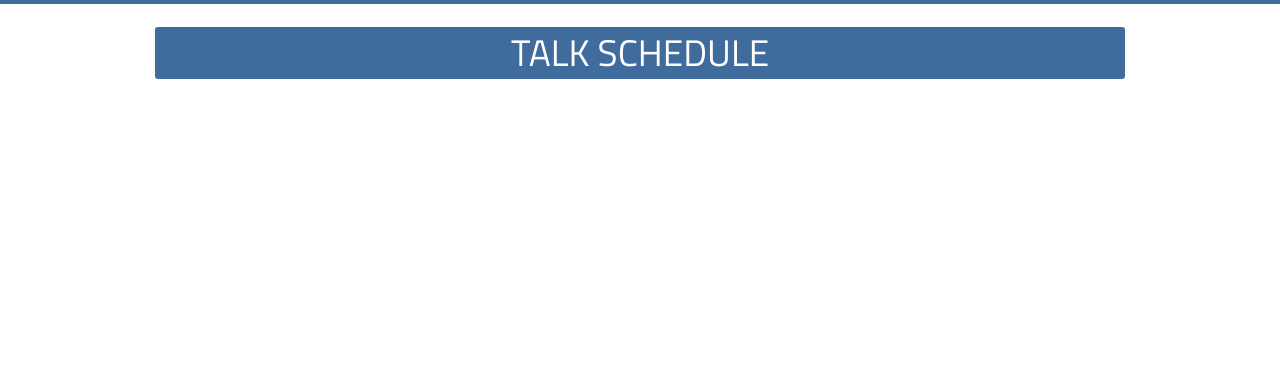
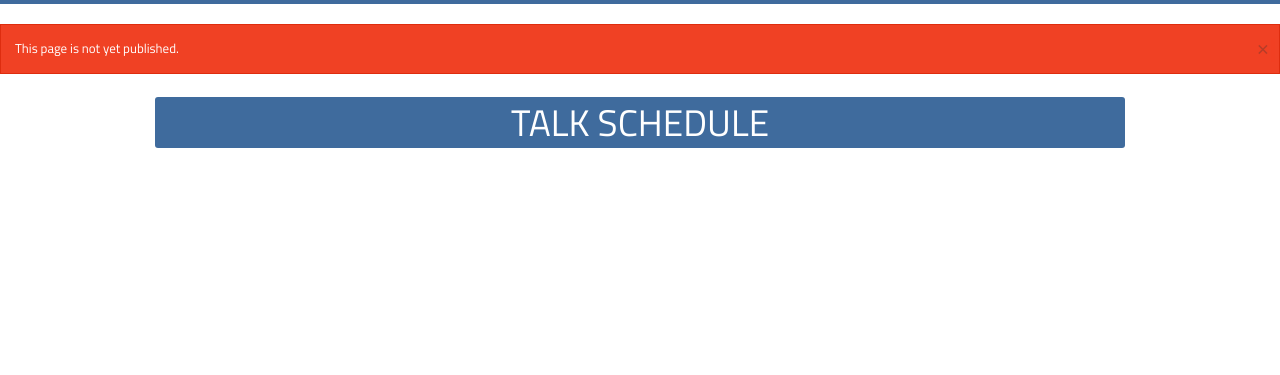
Before and after one commit to PyGotham/pygotham, a Python web app: template pygotham/frontend/templates/talks/schedule.html in a window 1280 px wide. Shown: the part 45-420 px from the top of the page. Run offline with Jinja, Linux system fonts and the light colour scheme; the template is opened without the code that fills it, so the values that code supplies are empty; some libraries are stand-ins or nearby versions; some web fonts are replaced.

Commit message:
Add alert when viewing unpublished talk pages
Admins can view unpublished pages in the Talks section of the site. An
alert is being added to the top of the page to draw attention to the
fact that the page being viewed isn't actually published on the site
yet.

```diff
--- a/pygotham/frontend/templates/macros/common.html
+++ b/pygotham/frontend/templates/macros/common.html
@@ -10,3 +10,10 @@
     {% endif %}
   {% endwith %}
 {% endmacro %}
+
+{% macro unpublished() %}
+  <div class="alert-box alert" data-alert>
+    This page is not yet published.
+    <a href="#" class="close">&times;</a>
+  </div>
+{% endmacro %}
--- a/pygotham/frontend/templates/talks/detail.html
+++ b/pygotham/frontend/templates/talks/detail.html
@@ -1,8 +1,14 @@
 {% extends 'layouts/base.html' %}
+
+{% from 'macros/common.html' import unpublished %}
 
 {% block title %}Talk - {{ talk }} - {{ super() }}{% endblock %}
 
 {% block content %}
+  {% if not current_event.talks_are_published %}
+    {{ unpublished() }}
+  {% endif %}
+
   <div class="row">
     <h1>{{ talk }}</h1>
 
--- a/pygotham/frontend/templates/talks/index.html
+++ b/pygotham/frontend/templates/talks/index.html
@@ -1,8 +1,14 @@
 {% extends 'layouts/base.html' %}
+
+{% from 'macros/common.html' import unpublished %}
 
 {% block title %}Talk List - {{ super() }}{% endblock %}
 
 {% block content %}
+  {% if not current_event.talks_are_published %}
+    {{ unpublished() }}
+  {% endif %}
+
   <div class="row">
     <h1>Accepted Talks</h1>
 
--- a/pygotham/frontend/templates/talks/schedule.html
+++ b/pygotham/frontend/templates/talks/schedule.html
@@ -1,8 +1,14 @@
 {% extends 'layouts/base.html' %}
+
+{% from 'macros/common.html' import unpublished %}
 
 {% block title %}Talk Schedule - {{ super() }}{% endblock %}
 
 {% block content %}
+  {% if not current_event.schedule_is_published %}
+    {{ unpublished() }}
+  {% endif %}
+
   <div class="row">
     <div class="large-12 columns">
       <h1>Talk Schedule</h1>
```
